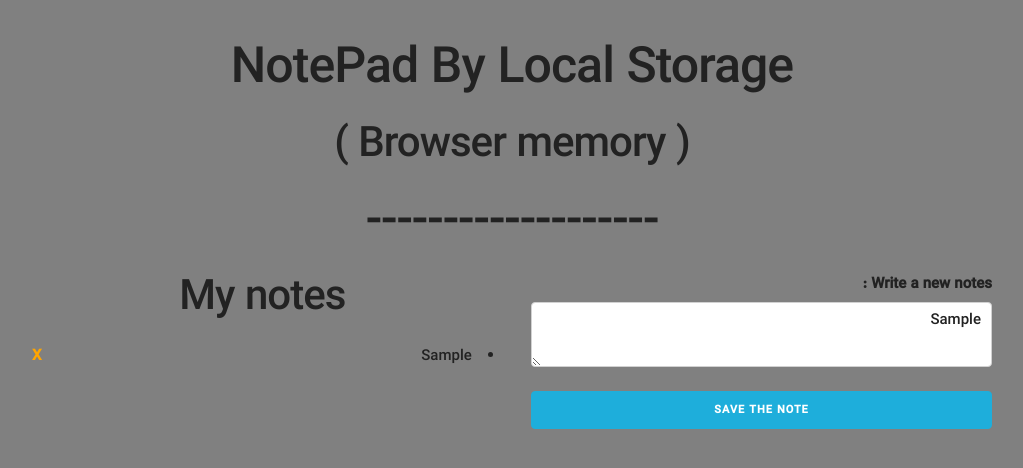
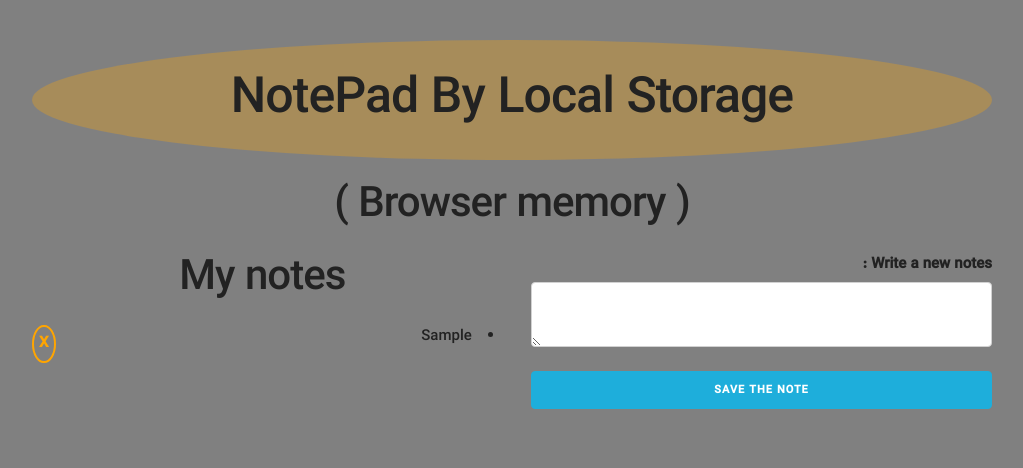
Before and after one commit to AALKANEE/NotePad, a plain HTML site: page index.html in a window 1280 px wide. Both pictures are taken after typing "Sample" into the empty fields and a click on the input "save the note". Shown: the whole page, without its empty margins (128-1151 px from the left). Drawn offline with Linux system fonts and the light colour scheme.

Commit message:
finish the code and ui design

```diff
--- a/app.js
+++ b/app.js
@@ -41,7 +41,11 @@ function newNote(e){
     // adding li to the note list
     noteList.appendChild(li)
 
+    this.reset()
+
     addNoteToLocalStorage(note)
+
+    alert('Note added successfully! ')
 }
 
 //remove note from list
@@ -120,6 +124,4 @@ function removeNoteLocalStorage(noteContent){
    })
    //set new array of notes to the local storage
    localStorage.setItem('notes',JSON.stringify(notesFromLS))
-   console.log(notesFromLS)
-   console.log(noteDelete)
 }
--- a/assets/css/custom.css
+++ b/assets/css/custom.css
@@ -1,17 +1,45 @@
-h1, h2 {
+
+h1 {
+
+    justify-content: center;
+    background-color: rgba(255, 165, 0, 0.3);
+    padding: 30px; /* فاصله درونی کادر */
+    text-align: center; /* مرکز چین کردن متن */
+    border-radius: 60%; /* تغییر شکل به بیضی */
+    display: flex; /* نمایش به عنوان بلاک در خط */
+
+}
+
+h2 {
     text-align: center;
+
 }
 
 #content {
     margin-top: 40px;
 }
-.remove-note,
-.remove-note:hover {
+.remove-note {
     float: left;
     cursor: pointer;
     color: orange;
     font-weight: bold;
+    background-color: transparent;
+    border: 2px solid orange; /* اضافه کردن حلقه */
+    border-radius: 50%; /* تغییر شکل حلقه به گرد */
+    padding: 5px;
 }
+
+.remove-note:hover {
+    background-color: orange; /* تغییر رنگ پس زمینه هنگام هوور */
+    color: white; /* تغییر رنگ متن هنگام هوور */
+}
+
+.remove-note:active {
+    background-color: red; /* تغییر رنگ پس زمینه هنگام کلیک */
+}
+
+
+
 #label {
     text-align: right;
 }
--- a/index.html
+++ b/index.html
@@ -15,7 +15,7 @@
         <div class="container">
             <h1>NotePad By Local Storage </h1>
             <h2>( Browser memory )</h2>
-            <h1>-------------------</h1>
+
             <div class="row">
                 <div class="six columns">
                     <h2> My notes </h2>
```
